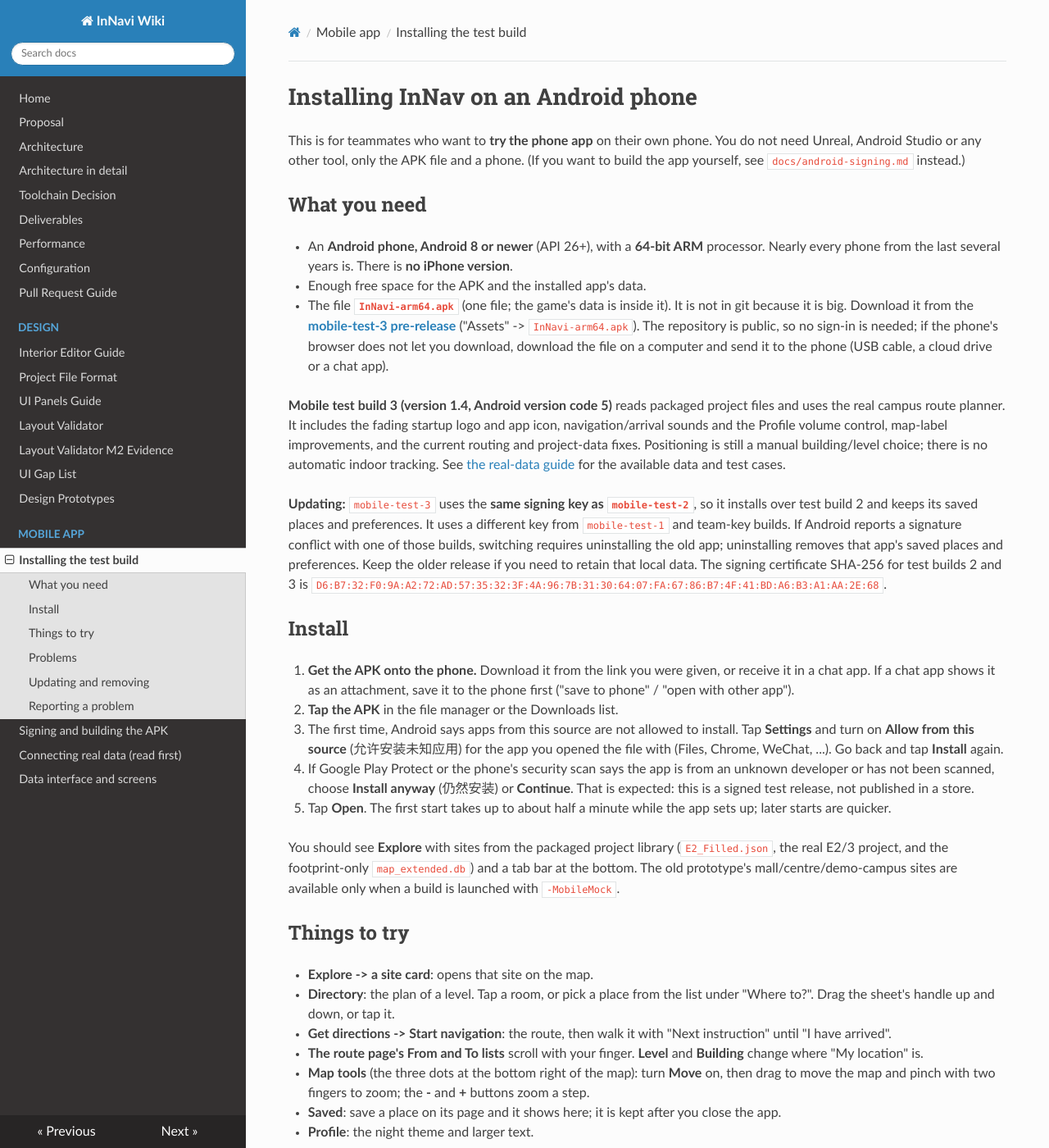
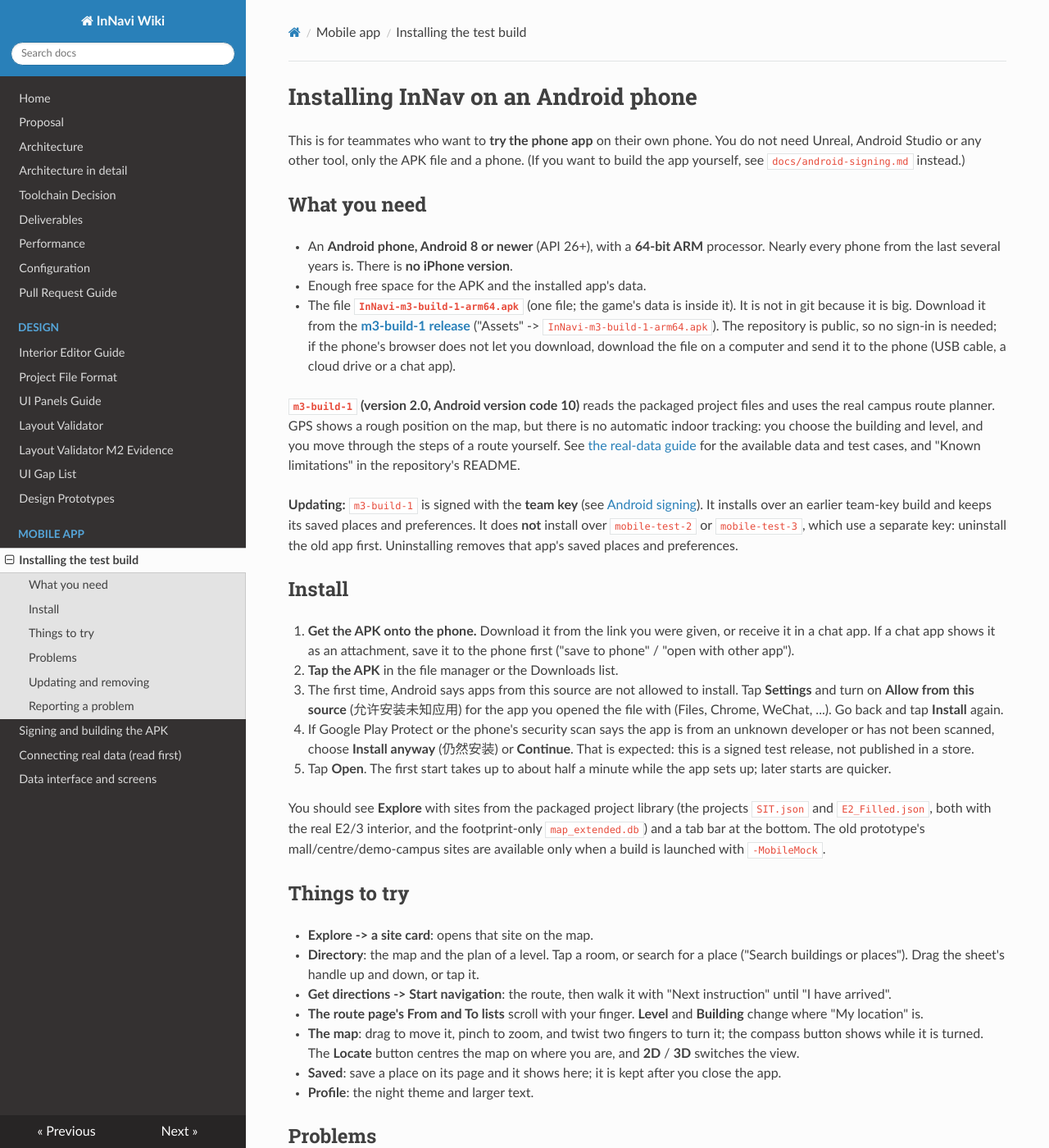
Before and after one commit to GYQ-SIT/Pathfinder-InNav, an MkDocs documentation site: the page built from docs/android-install.md, in a window 1280 px wide and 1400 px high. Shown: the whole window at 82% size. Built offline with MkDocs 1.6.1, drawn with Linux system fonts in a browser that asks for light colours; nearby versions of some CDN libraries.

Commit message:
Docs: product summary and known limitations in the README, install guide for m3-build-1
The README now states the problem, the users, the value, what makes the app
different and the known limitations, and its test count is current. The
Android install guide pointed at the mobile-test-3 build: it now describes
m3-build-1, its signing key and how the map and search work today.

```diff
--- a/docs/android-install.md
+++ b/docs/android-install.md
@@ -7,13 +7,13 @@ This is for teammates who want to **try the phone app** on their own phone. You
 
 - An **Android phone, Android 8 or newer** (API 26+), with a **64-bit ARM** processor. Nearly every phone from the last several years is. There is **no iPhone version**.
 - Enough free space for the APK and the installed app's data.
-- The file **`InNavi-arm64.apk`** (one file; the game's data is inside it). It is not in git because it is big. Download it from the **[mobile-test-3 pre-release](https://github.com/GYQ-SIT/Pathfinder-InNav/releases/tag/mobile-test-3)**
-  ("Assets" -> `InNavi-arm64.apk`). The repository is public, so no sign-in is needed;
+- The file **`InNavi-m3-build-1-arm64.apk`** (one file; the game's data is inside it). It is not in git because it is big. Download it from the **[m3-build-1 release](https://github.com/GYQ-SIT/Pathfinder-InNav/releases/tag/m3-build-1)**
+  ("Assets" -> `InNavi-m3-build-1-arm64.apk`). The repository is public, so no sign-in is needed;
   if the phone's browser does not let you download, download the file on a computer and send it to the phone (USB cable, a cloud drive or a chat app).
 
-**Mobile test build 3 (version 1.4, Android version code 5)** reads packaged project files and uses the real campus route planner. It includes the fading startup logo and app icon, navigation/arrival sounds and the Profile volume control, map-label improvements, and the current routing and project-data fixes. Positioning is still a manual building/level choice; there is no automatic indoor tracking. See [the real-data guide](mobile-real-data-guide.md) for the available data and test cases.
+**`m3-build-1` (version 2.0, Android version code 10)** reads the packaged project files and uses the real campus route planner. GPS shows a rough position on the map, but there is no automatic indoor tracking: you choose the building and level, and you move through the steps of a route yourself. See [the real-data guide](mobile-real-data-guide.md) for the available data and test cases, and "Known limitations" in the repository's README.
 
-**Updating:** `mobile-test-3` uses the **same signing key as `mobile-test-2`**, so it installs over test build 2 and keeps its saved places and preferences. It uses a different key from `mobile-test-1` and team-key builds. If Android reports a signature conflict with one of those builds, switching requires uninstalling the old app; uninstalling removes that app's saved places and preferences. Keep the older release if you need to retain that local data. The signing certificate SHA-256 for test builds 2 and 3 is `D6:B7:32:F0:9A:A2:72:AD:57:35:32:3F:4A:96:7B:31:30:64:07:FA:67:86:B7:4F:41:BD:A6:B3:A1:AA:2E:68`.
+**Updating:** `m3-build-1` is signed with the **team key** (see [Android signing](android-signing.md)). It installs over an earlier team-key build and keeps its saved places and preferences. It does **not** install over `mobile-test-2` or `mobile-test-3`, which use a separate key: uninstall the old app first. Uninstalling removes that app's saved places and preferences.
 
 ## Install
 
@@ -23,15 +23,15 @@ This is for teammates who want to **try the phone app** on their own phone. You
 4. If Google Play Protect or the phone's security scan says the app is from an unknown developer or has not been scanned, choose **Install anyway** (仍然安装) or **Continue**. That is expected: this is a signed test release, not published in a store.
 5. Tap **Open**. The first start takes up to about half a minute while the app sets up; later starts are quicker.
 
-You should see **Explore** with sites from the packaged project library (`E2_Filled.json`, the real E2/3 project, and the footprint-only `map_extended.db`) and a tab bar at the bottom. The old prototype's mall/centre/demo-campus sites are available only when a build is launched with `-MobileMock`.
+You should see **Explore** with sites from the packaged project library (the projects `SIT.json` and `E2_Filled.json`, both with the real E2/3 interior, and the footprint-only `map_extended.db`) and a tab bar at the bottom. The old prototype's mall/centre/demo-campus sites are available only when a build is launched with `-MobileMock`.
 
 ## Things to try
 
 - **Explore -> a site card**: opens that site on the map.
-- **Directory**: the plan of a level. Tap a room, or pick a place from the list under "Where to?". Drag the sheet's handle up and down, or tap it.
+- **Directory**: the map and the plan of a level. Tap a room, or search for a place ("Search buildings or places"). Drag the sheet's handle up and down, or tap it.
 - **Get directions -> Start navigation**: the route, then walk it with "Next instruction" until "I have arrived".
 - **The route page's From and To lists** scroll with your finger. **Level** and **Building** change where "My location" is.
-- **Map tools** (the three dots at the bottom right of the map): turn **Move** on, then drag to move the map and pinch with two fingers to zoom; the **-** and **+** buttons zoom a step.
+- **The map**: drag to move it, pinch to zoom, and twist two fingers to turn it; the compass button shows while it is turned. The **Locate** button centres the map on where you are, and **2D** / **3D** switches the view.
 - **Saved**: save a place on its page and it shows here; it is kept after you close the app.
 - **Profile**: the night theme and larger text.
 
```
Also changed, not shown: README.md (+39 -1 lines).
